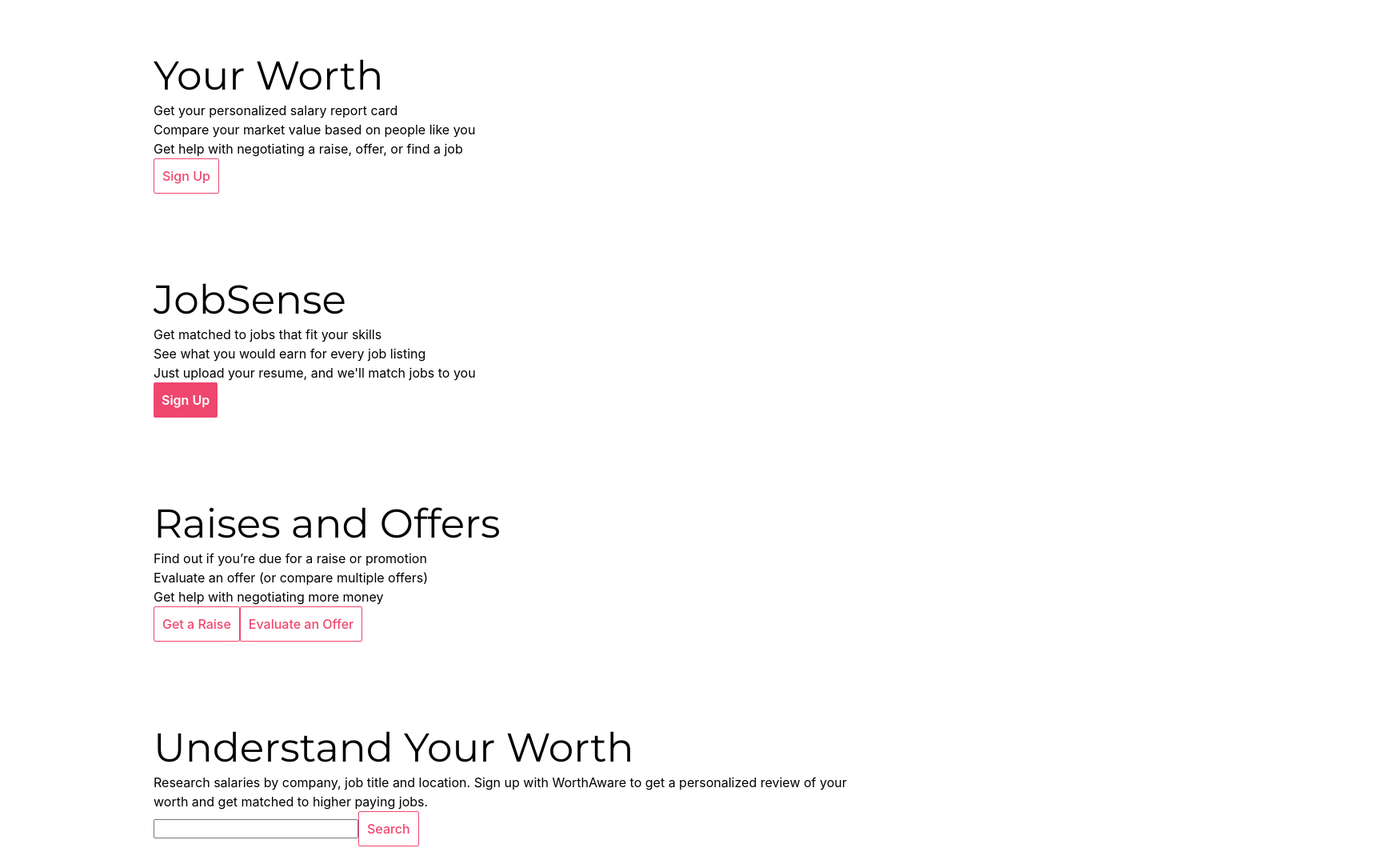
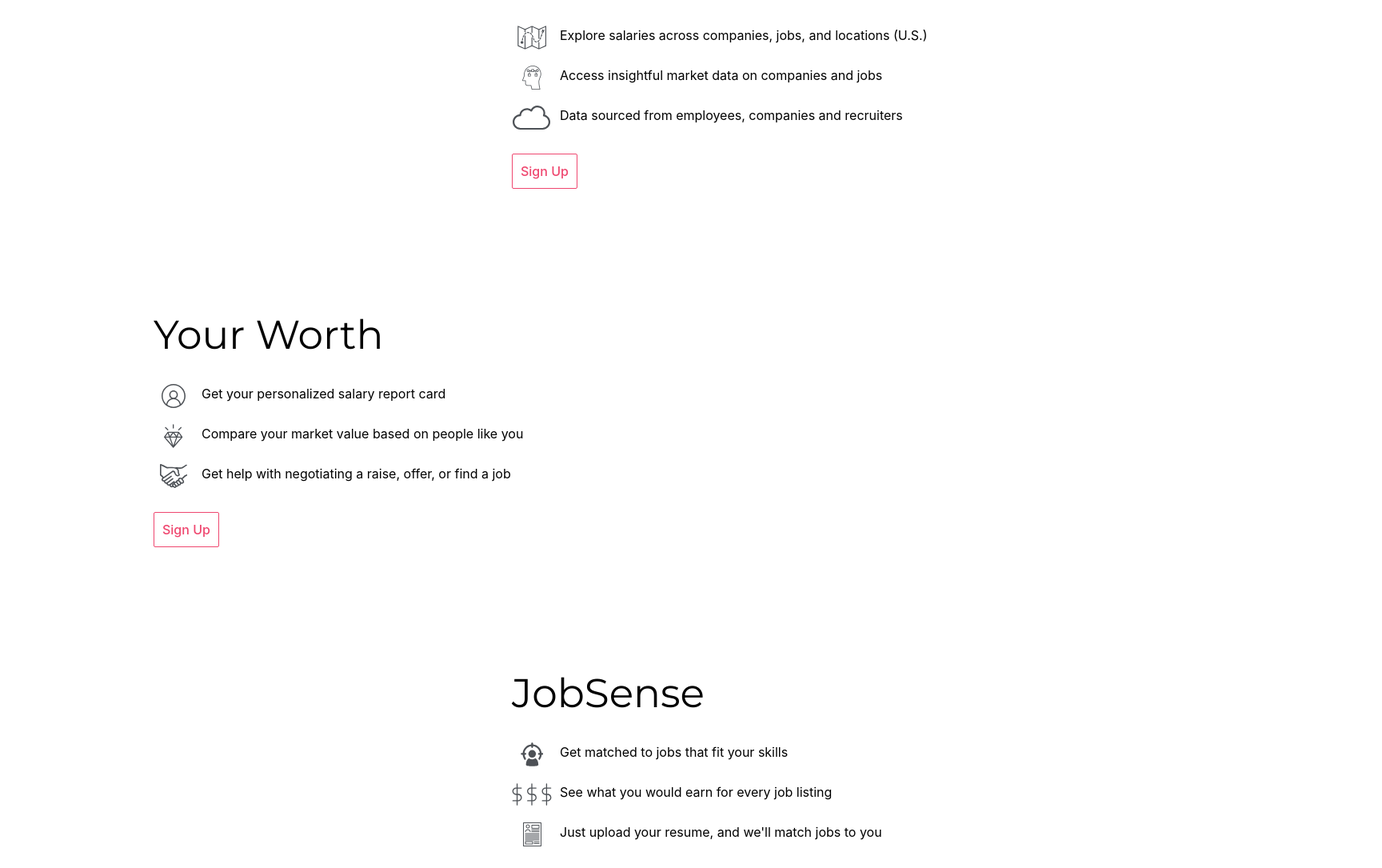
Before and after one commit to pay-lens/web, a Next.js app: page / in a window 1280 px wide. Shown: the part 660-1745 px from the top of the page at 80% size, 1728 px wide, since content can reach past the window. Built offline with nearby package versions, Linux system fonts and the light colour scheme.

Commit message:
update styles for the landing page based on designs

```diff
--- a/src/pages/Landing/Landing.js
+++ b/src/pages/Landing/Landing.js
@@ -3,16 +3,91 @@ import styled from 'styled-components';
 
 import Button from '../../components/Button/Button';
 
+import AimIcon from '../../components/icons/custom/Aim/Aim';
+import CheckIcon from '../../components/icons/custom/Check/Check';
+import ClipboardIcon from '../../components/icons/custom/Clipboard/Clipboard';
+import CloudIcon from '../../components/icons/custom/Cloud/Cloud';
+import DiamondIcon from '../../components/icons/custom/Diamond/Diamond';
+import DollarsIcon from '../../components/icons/custom/Dollars/Dollars';
+import HandshakeIcon from '../../components/icons/custom/Handshake/Handshake';
 import MapIcon from '../../components/icons/custom/Map/Map';
+import MindIcon from '../../components/icons/custom/Mind/Mind';
+import MoneyMessageIcon from '../../components/icons/custom/MoneyMessage/MoneyMessage';
+import ProfileIcon from '../../components/icons/custom/Profile/Profile';
+import ResumeIcon from '../../components/icons/custom/Resume/Resume';
 
 import { pxToEm } from '../../styles/utils/converters';
+import colors from '../../styles/colorPalette';
 
 const Landing = styled.main`
-  padding: 0 15vw;
+  section {
+    padding: 0 15vw ${pxToEm(150)};
 
-  section {
-    padding: ${pxToEm(50)} 0;
+    :first-child {
+      padding-top: ${pxToEm(150)};
+      position: relative;
+      color: ${colors.text.white.hex};
+
+      ::after {
+        width: 100vw;
+        height: 105%;
+        position: absolute;
+        top: 0;
+        left: 0;
+        background: ${colors.midnightGreenEagle.hex};
+        content: "";
+        z-index: -1;
+        transform-origin: center;
+        transform: skewY(4deg) translateY(-15%);
+        box-shadow: 0 2px 15px 1px rgba(${colors.black.rgb}, 0.75);
       }
+    }
+
+    :nth-child(even):not(:last-child) {
+      transform: translateX(35vw);
+    }
+
+    > header {
+      margin-bottom: ${pxToEm(30)};
+    }
+  }
+`;
+
+const IconBulletList = styled.ul`
+  li {
+    display: flex;
+
+    &:not(:last-child) {
+      margin-bottom: ${pxToEm(20)};
+    }
+  }
+
+  svg {
+    height: ${pxToEm(30)};
+    margin-right: ${pxToEm(10)};
+    max-width: 85%;
+    width: auto;
+
+    * {
+      fill: ${colors.text.black.hex};
+    }
+  }
+`;
+
+const ButtonGroup = styled.div`
+  margin-top: ${pxToEm(30)};
+
+  > button:not(:first-child) {
+    margin-left: ${pxToEm(50)};
+  }
+`;
+
+const IconContainer = styled.div`
+  align-content: center;
+  align-items: center;
+  display: flex;
+  justify-content: center;
+  width: ${pxToEm(60)};
 `;
 
 const LandingPage = () => (
@@ -22,87 +97,139 @@ const LandingPage = () => (
       <h2>Your personal career advisor</h2>
       <h3>Get paid what you're worth, increase your value, discover new jobs.</h3>
 
+      <ButtonGroup>
         <Button variant="primary" type="button">
           Get Started
         </Button>
+      </ButtonGroup>
     </section>
 
     <section>
+      <header>
         <h1>Salaries</h1>
+      </header>
 
-      <ul>
+      <IconBulletList>
         <li>
+          <IconContainer>
             <MapIcon />
+          </IconContainer>
           <p>Explore salaries across companies, jobs, and locations (U.S.)</p>
         </li>
         <li>
+          <IconContainer>
+            <MindIcon />
+          </IconContainer>
           <p>Access insightful market data on companies and jobs</p>
         </li>
         <li>
+          <IconContainer>
+            <CloudIcon />
+          </IconContainer>
           <p>Data sourced from employees, companies and recruiters</p>
         </li>
-      </ul>
+      </IconBulletList>
 
+      <ButtonGroup>
         <Button variant="secondary" type="button">
           Sign Up
         </Button>
+      </ButtonGroup>
     </section>
 
     <section>
+      <header>
         <h1>Your Worth</h1>
+      </header>
 
-      <ul>
+      <IconBulletList>
         <li>
+          <IconContainer>
+            <ProfileIcon />
+          </IconContainer>
           <p>Get your personalized salary report card</p>
         </li>
         <li>
+          <IconContainer>
+            <DiamondIcon />
+          </IconContainer>
           <p>Compare your market value based on people like you</p>
         </li>
         <li>
+          <IconContainer>
+            <HandshakeIcon />
+          </IconContainer>
           <p>Get help with negotiating a raise, offer, or find a job</p>
         </li>
-      </ul>
+      </IconBulletList>
 
+      <ButtonGroup>
         <Button variant="secondary" type="button">
           Sign Up
         </Button>
+      </ButtonGroup>
     </section>
 
     <section>
+      <header>
         <h1>JobSense</h1>
+      </header>
 
-      <ul>
+      <IconBulletList>
         <li>
+          <IconContainer>
+            <AimIcon />
+          </IconContainer>
           <p>Get matched to jobs that fit your skills</p>
         </li>
         <li>
+          <IconContainer>
+            <DollarsIcon />
+          </IconContainer>
           <p>See what you would earn for every job listing</p>
         </li>
         <li>
+          <IconContainer>
+            <ResumeIcon />
+          </IconContainer>
           <p>Just upload your resume, and we'll match jobs to you</p>
         </li>
-      </ul>
+      </IconBulletList>
 
+      <ButtonGroup>
         <Button variant="primary" type="button">
           Sign Up
         </Button>
+      </ButtonGroup>
     </section>
 
     <section>
+      <header>
         <h1>Raises and Offers</h1>
+      </header>
 
-      <ul>
+      <IconBulletList>
         <li>
+          <IconContainer>
+            <CheckIcon />
+          </IconContainer>
           <p>Find out if you’re due for a raise or promotion</p>
         </li>
         <li>
+          <IconContainer>
+            <ClipboardIcon />
+          </IconContainer>
           <p>Evaluate an offer (or compare multiple offers)</p>
         </li>
         <li>
+          <IconContainer>
+            <MoneyMessageIcon />
+          </IconContainer>
           <p>Get help with negotiating more money</p>
         </li>
-      </ul>
+      </IconBulletList>
 
+      <ButtonGroup>
         <Button variant="secondary" type="button">
           Get a Raise
         </Button>
@@ -110,10 +237,13 @@ const LandingPage = () => (
         <Button variant="secondary" type="button">
           Evaluate an Offer
         </Button>
+      </ButtonGroup>
     </section>
 
     <section>
+      <header>
         <h1>Understand Your Worth</h1>
+      </header>
 
       <p>
         Research salaries by company, job title and location. Sign up with WorthAware to get a personalized review of your worth and get matched to
--- a/src/styles/colorPalette.js
+++ b/src/styles/colorPalette.js
@@ -19,13 +19,23 @@ const colors = {
     hex: '#073B4C',
     rgb: '7, 59, 76',
   },
+  black: {
+    hex: '#000026',
+    rgb: '0, 0, 38',
+  },
   white: {
     hex: '#FFF',
     rgb: '255, 255, 255',
   },
-  blackText: {
-    hex: '#4d5156',
-    rgb: '77, 81, 86',
+  text: {
+    black: {
+      hex: '#4d5156',
+      rgb: '77, 81, 86',
+    },
+    white: {
+      hex: '#FFF',
+      rgb: '255, 255, 255',
+    },
   },
 };
 
```
Lines whose indentation alone changed are shown as unchanged.
